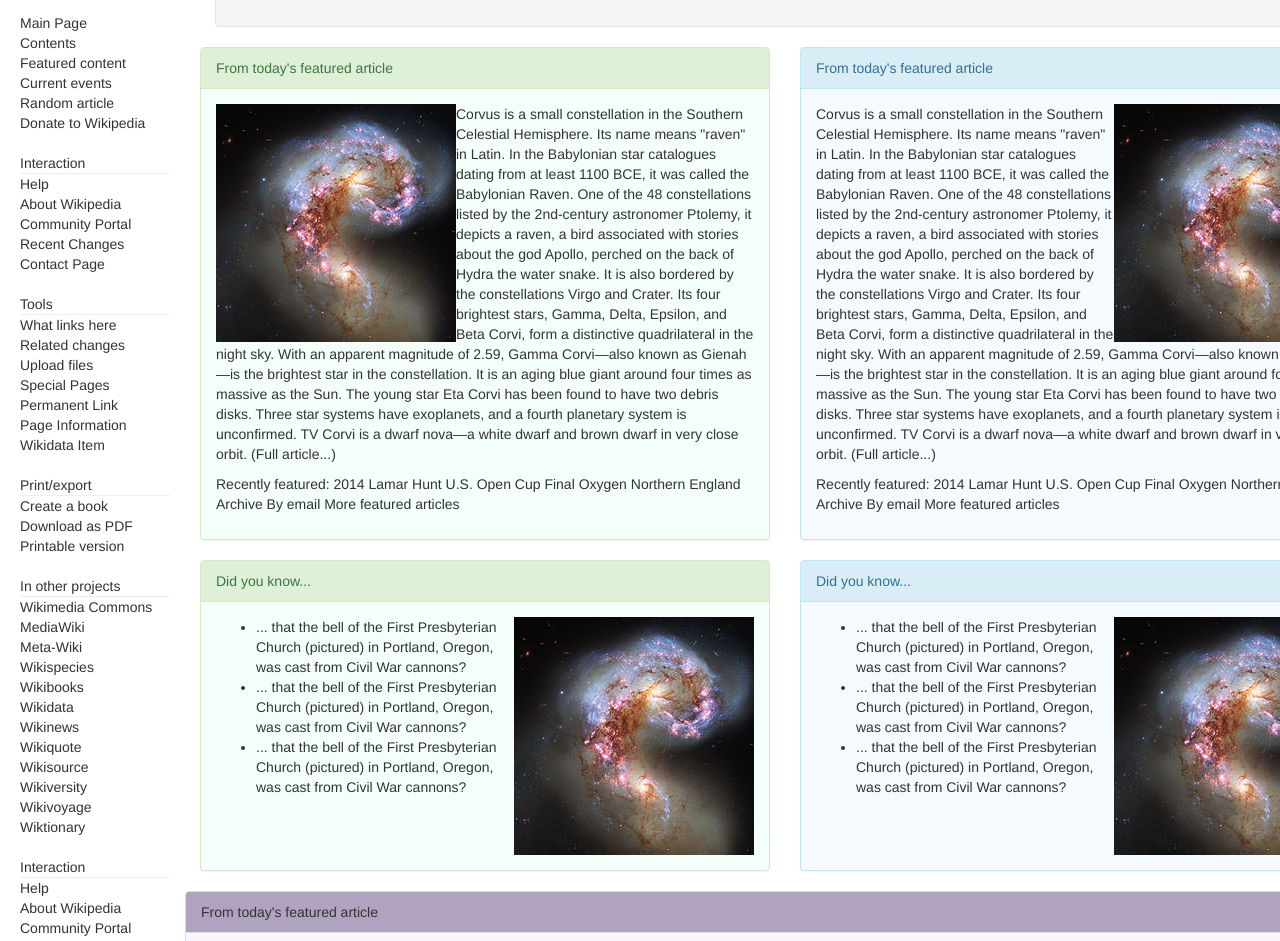
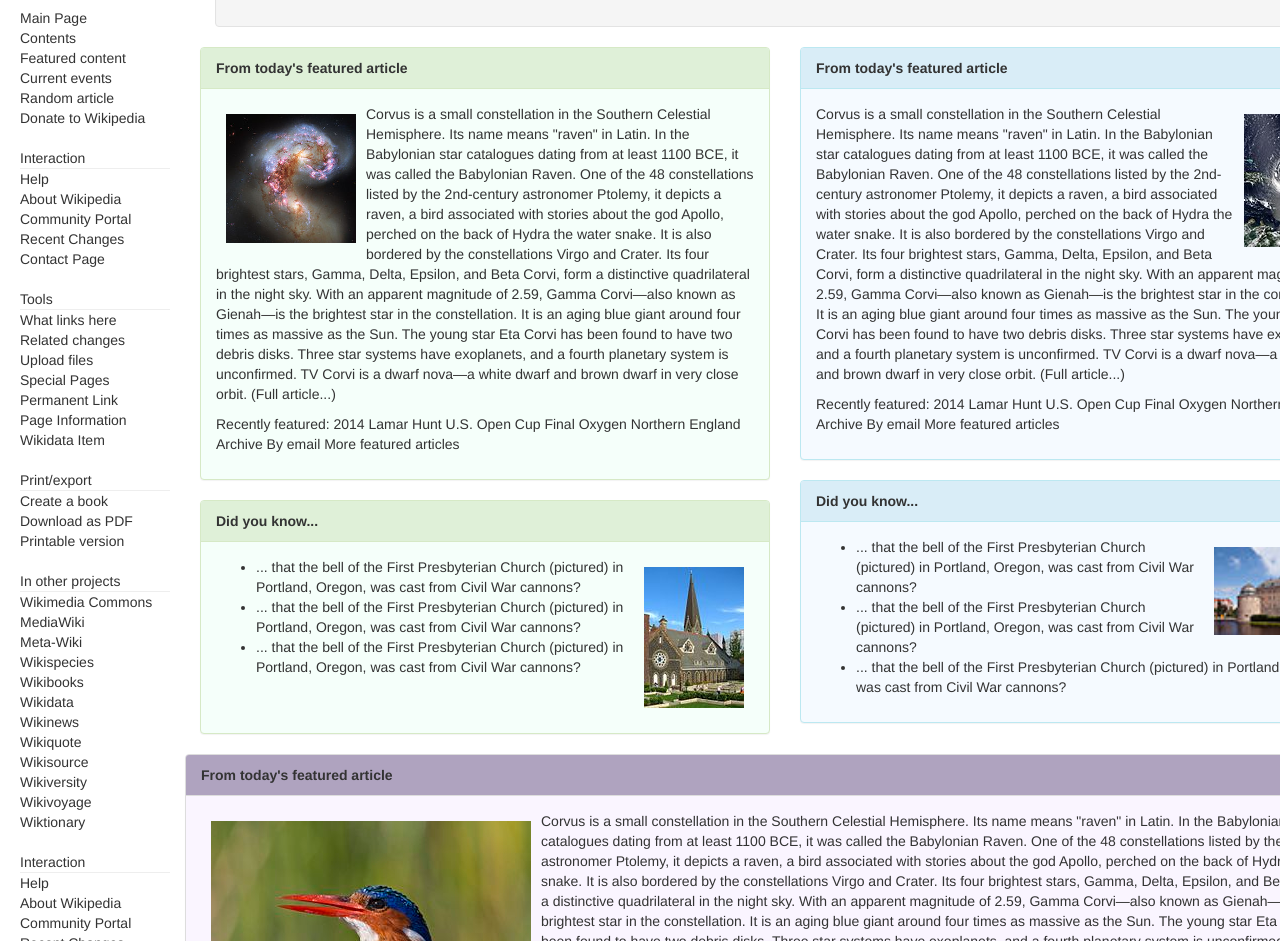
Before and after one commit to aniamatali/Wikipedia, a plain HTML site: page index.html in a window 1280 px wide. Shown: the part 201-1142 px from the top of the page. Drawn offline with Linux system fonts and the light colour scheme.

Commit message:
refining stuff

```diff
--- a/css/styles.css
+++ b/css/styles.css
@@ -26,12 +26,15 @@ hr  {
   float:right;
 }
 
+img {
+  padding:10px;
+}
 
 .longhr {
   width:auto;
   border-top:1px solid#000;
+}
 
-}
 .left {
   position:absolute;
   left:0;
@@ -84,3 +87,7 @@ body  {
   float:right;
   text-align:right;
 }
+
+.panel-title {
+  color:black;
+}
--- a/index.html
+++ b/index.html
@@ -159,10 +159,10 @@
     <div class="col-md-6">
       <div class="panel panel-success" id="panelleftbg">
             <div class="panel-heading"
-              <h2 class="panel-title">From today's featured article</h2>
+              <h4 class="panel-title"><strong>From today's featured article</strong></h4>
             </div>
             <div class="panel-body">
-              <div id="galaxyfloatleft"><img src="img/article1.jpg" alt="galaxy"></div>
+              <div id="galaxyfloatleft"><img src="img/article1.jpg" alt="galaxy" width="150"></div>
               <p>Corvus is a small constellation in the Southern Celestial Hemisphere. Its name means "raven" in Latin. In the Babylonian star catalogues dating from at least 1100 BCE, it was called the Babylonian Raven. One of the 48 constellations listed by the 2nd-century astronomer Ptolemy, it depicts a raven, a bird associated with stories about the god Apollo, perched on the back of Hydra the water snake. It is also bordered by the constellations Virgo and Crater. Its four brightest stars, Gamma, Delta, Epsilon, and Beta Corvi, form a distinctive quadrilateral in the night sky. With an apparent magnitude of 2.59, Gamma Corvi—also known as Gienah—is the brightest star in the constellation. It is an aging blue giant around four times as massive as the Sun. The young star Eta Corvi has been found to have two debris disks. Three star systems have exoplanets, and a fourth planetary system is unconfirmed. TV Corvi is a dwarf nova—a white dwarf and brown dwarf in very close orbit. (Full article...)</p>
               <p>Recently featured: 2014 Lamar Hunt U.S. Open Cup Final Oxygen Northern England
 Archive By email More featured articles</p>
@@ -170,10 +170,10 @@ Archive By email More featured articles</p>
           </div>
           <div class="panel panel-success" id="panelleftbg">
                 <div class="panel-heading"
-                  <h2 class="panel-title">Did you know...</h2>
+                  <h2 class="panel-title"><strong>Did you know...</strong></h2>
                 </div>
                 <div class="panel-body">
-                <div class="galaxyfloatright"><img src="img/article1.jpg" alt="galaxy"></div>
+                <div class="galaxyfloatright"><img src="img/house1.jpg" alt="galaxy"></div>
                   <ul>
                     <li>... that the bell of the First Presbyterian Church (pictured) in Portland, Oregon, was cast from Civil War cannons?</li>
                     <li>... that the bell of the First Presbyterian Church (pictured) in Portland, Oregon, was cast from Civil War cannons?</li>
@@ -187,10 +187,10 @@ Archive By email More featured articles</p>
     <div class="col-md-6">
       <div class="panel panel-info" id="panelrightbg">
             <div class="panel-heading"
-              <h2 class="panel-title">From today's featured article</h2>
+              <h2 class="panel-title"><strong>From today's featured article</strong></h2>
             </div>
             <div class="panel-body">
-              <div class="galaxyfloatright"><img src="img/article1.jpg" alt="galaxy"></div>
+              <div class="galaxyfloatright"><img src="img/hurricane.jpg" alt="galaxy"></div>
               <p>Corvus is a small constellation in the Southern Celestial Hemisphere. Its name means "raven" in Latin. In the Babylonian star catalogues dating from at least 1100 BCE, it was called the Babylonian Raven. One of the 48 constellations listed by the 2nd-century astronomer Ptolemy, it depicts a raven, a bird associated with stories about the god Apollo, perched on the back of Hydra the water snake. It is also bordered by the constellations Virgo and Crater. Its four brightest stars, Gamma, Delta, Epsilon, and Beta Corvi, form a distinctive quadrilateral in the night sky. With an apparent magnitude of 2.59, Gamma Corvi—also known as Gienah—is the brightest star in the constellation. It is an aging blue giant around four times as massive as the Sun. The young star Eta Corvi has been found to have two debris disks. Three star systems have exoplanets, and a fourth planetary system is unconfirmed. TV Corvi is a dwarf nova—a white dwarf and brown dwarf in very close orbit. (Full article...)</p>
               <p>Recently featured: 2014 Lamar Hunt U.S. Open Cup Final Oxygen Northern England
 Archive By email More featured articles</p>
@@ -198,10 +198,10 @@ Archive By email More featured articles</p>
           </div>
           <div class="panel panel-info" id="panelrightbg">
                 <div class="panel-heading"
-                  <h2 class="panel-title">Did you know...</h2>
+                  <h2 class="panel-title"><strong>Did you know...</strong></h2>
                 </div>
                 <div class="panel-body">
-                <div class="galaxyfloatright"><img src="img/article1.jpg" alt="galaxy"></div>
+                <div class="galaxyfloatright"><img src="img/house2.jpg" alt="house" width="150"></div>
                   <ul>
                     <li>... that the bell of the First Presbyterian Church (pictured) in Portland, Oregon, was cast from Civil War cannons?</li>
                     <li>... that the bell of the First Presbyterian Church (pictured) in Portland, Oregon, was cast from Civil War cannons?</li>
@@ -217,10 +217,10 @@ Archive By email More featured articles</p>
   <div class="col-md-12">
     <div class="panel panel-default" id="bottombg">
           <div class="panel-heading"
-            <h2 class="panel-title" id="bottompanelbg">From today's featured article</h2>
+            <h2 class="panel-title" id="bottompanelbg"><strong>From today's featured article</strong></h2>
           </div>
           <div class="panel-body">
-            <div id="galaxyfloatleft"><img src="img/article1.jpg" alt="galaxy"></div>
+            <div id="galaxyfloatleft"><img src="img/bird.jpg" alt="galaxy"></div>
             <p>Corvus is a small constellation in the Southern Celestial Hemisphere. Its name means "raven" in Latin. In the Babylonian star catalogues dating from at least 1100 BCE, it was called the Babylonian Raven. One of the 48 constellations listed by the 2nd-century astronomer Ptolemy, it depicts a raven, a bird associated with stories about the god Apollo, perched on the back of Hydra the water snake. It is also bordered by the constellations Virgo and Crater. Its four brightest stars, Gamma, Delta, Epsilon, and Beta Corvi, form a distinctive quadrilateral in the night sky. With an apparent magnitude of 2.59, Gamma Corvi—also known as Gienah—is the brightest star in the constellation. It is an aging blue giant around four times as massive as the Sun. The young star Eta Corvi has been found to have two debris disks. Three star systems have exoplanets, and a fourth planetary system is unconfirmed. TV Corvi is a dwarf nova—a white dwarf and brown dwarf in very close orbit. (Full article...)</p>
             <p>Recently featured: 2014 Lamar Hunt U.S. Open Cup Final Oxygen Northern England
 Archive By email More featured articles</p>
@@ -249,12 +249,12 @@ Archive By email More featured articles</p>
 <div class="row">
   <div class="col-md-4">
 <tr>
-  <td><img src="img/commons.png"></td>
+  <td><img src="img/commons.png" ></td>
   <td><strong>Commons</strong><br><p>Free media repository</td>
 </tr>
 <br>
 <tr>
-  <td><img src="img/books.png"></td>
+  <td><img src="img/books.png" ></td>
   <td><strong>Wikibooks</strong><br><p>Free textsbooks and manuals</td>
 </tr>
 <br>
```
Also changed, not shown: css/bootstrap.css.
